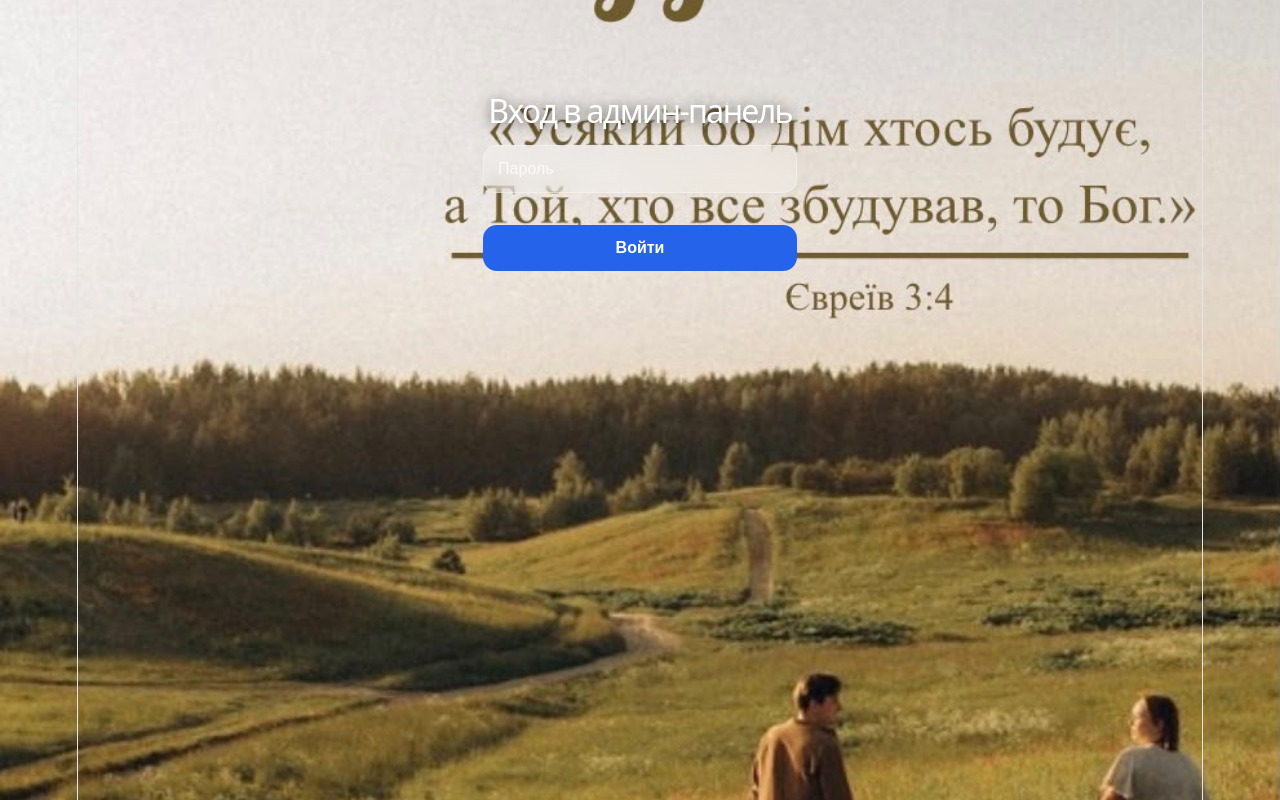
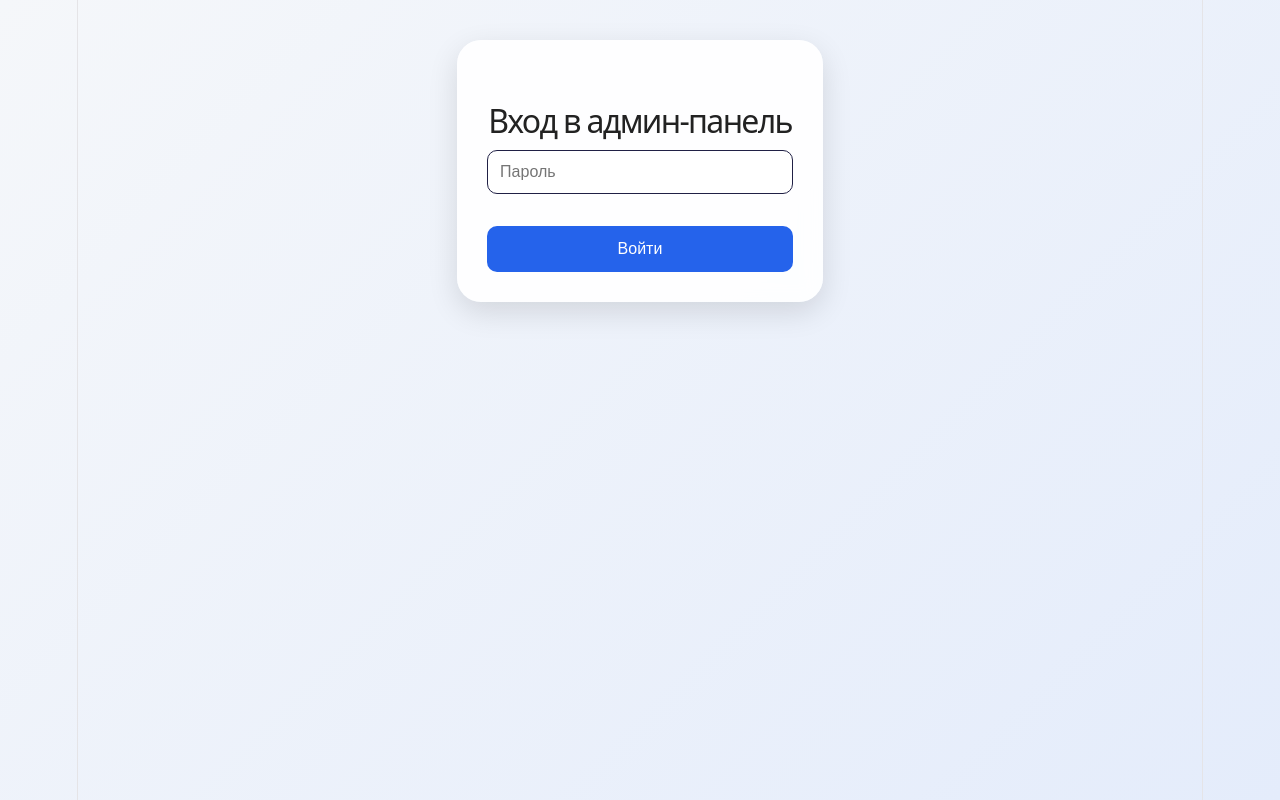
Before and after one commit to Malynskyi/church-registration, a React (Vite) app: page /family-admin-2026 in a window 1280 px wide. Built offline with nearby package versions, Linux system fonts and the light colour scheme.

Commit message:
Changed styles

```diff
--- a/src/pages/RegistrationPage.jsx
+++ b/src/pages/RegistrationPage.jsx
@@ -71,6 +71,8 @@ export default function RegistrationPage() {
                 «А я и дом мой будем служить Господу»
             </p>
 
+            {conferenceImage}
+
 
 
             <FatherForm
--- a/src/styles/RegistrationPage.css
+++ b/src/styles/RegistrationPage.css
@@ -2,93 +2,105 @@ body {
     margin: 0;
     font-family: Arial, sans-serif;
 
-    background-image: url("../assets/conference-bg.jpg");
-    background-size: cover;
-    background-position: center;
-    background-repeat: no-repeat;
-    background-attachment: fixed;
+    background: linear-gradient(135deg,
+            #f5f7fa,
+            #e4ecfb);
 
     min-height: 100vh;
 }
 
 .registration-container {
     max-width: 700px;
+
     margin: 40px auto;
-    padding: 20px;
 
-    background: transparent;
+    padding: 30px;
 
-    border: none;
-    box-shadow: none;
+    background: rgba(255, 255, 255, 0.9);
+
+    backdrop-filter: blur(10px);
+    -webkit-backdrop-filter: blur(10px);
+
+    border-radius: 24px;
+
+    box-shadow:
+        0 10px 30px rgba(0, 0, 0, 0.12);
 }
 
 .registration-title {
     text-align: center;
-    color: white;
+
+    color: #222;
 
     font-size: 32px;
+
     line-height: 1.2;
 
-    text-shadow: 0 2px 15px rgba(0, 0, 0, 0.7);
-
-    margin-bottom: 15px;
+    margin-bottom: 10px;
 }
 
 .conference-verse {
     text-align: center;
 
-    color: #d4af37;
+    font-size: 20px;
 
-    font-size: 22px;
-    font-weight: 700;
+    font-weight: 600;
 
-    text-shadow: 0 2px 10px rgba(0, 0, 0, 0.5);
+    color: #9a7b35;
 
-    margin-bottom: 30px;
+    margin-bottom: 20px;
+}
+
+.conference-banner {
+    width: 100%;
+
+    border-radius: 18px;
+
+    margin-bottom: 25px;
+
+    display: block;
+
+    box-shadow:
+        0 8px 25px rgba(0, 0, 0, 0.15);
 }
 
 .section-title {
     text-align: center;
 
-    color: white;
-
-    text-shadow: 0 2px 10px rgba(0, 0, 0, 0.7);
+    color: #222;
 
     margin-top: 30px;
+
     margin-bottom: 15px;
 }
 
 .form-input {
     width: 100%;
-    padding: 14px;
+
+    padding: 12px;
 
     margin-bottom: 12px;
 
+    border: 1px solid #202045;
+
+    border-radius: 10px;
+
+    font-size: 16px;
+
     box-sizing: border-box;
 
-    border-radius: 14px;
+    background: white;
 
-    border: 1px solid rgba(255, 255, 255, 0.35);
-
-    background: rgba(255, 255, 255, 0.25);
-
-    backdrop-filter: blur(12px);
-    -webkit-backdrop-filter: blur(12px);
-
-    color: white;
-    font-size: 16px;
-}
-
-.form-input::placeholder {
-    color: rgba(255, 255, 255, 0.8);
+    color: #222;
 }
 
 .form-input:focus {
     outline: none;
 
-    border-color: #d4af37;
+    border-color: #2563eb;
 
-    box-shadow: 0 0 15px rgba(212, 175, 55, 0.4);
+    box-shadow:
+        0 0 10px rgba(37, 99, 235, 0.15);
 }
 
 .submit-button {
@@ -97,20 +109,18 @@ body {
     padding: 14px;
 
     border: none;
-    border-radius: 14px;
+
+    border-radius: 10px;
 
     background: #2563eb;
 
     color: white;
 
     font-size: 16px;
-    font-weight: 600;
 
     cursor: pointer;
 
     margin-top: 20px;
-
-    transition: 0.2s;
 }
 
 .submit-button:hover {
@@ -118,36 +128,31 @@ body {
 }
 
 .info-box {
-    background: rgba(255, 255, 255, 0.18);
+    background: #eef4ff;
 
-    backdrop-filter: blur(12px);
-    -webkit-backdrop-filter: blur(12px);
+    border: 1px solid #3b82f6;
 
-    border: 1px solid rgba(255, 255, 255, 0.3);
+    border-radius: 12px;
 
-    border-radius: 16px;
-
-    padding: 18px;
+    padding: 15px;
 
     margin-bottom: 20px;
 
     text-align: center;
 
-    color: white;
+    color: #1e40af;
 
     font-weight: 600;
-
-    text-shadow: 0 1px 5px rgba(0, 0, 0, 0.5);
 }
 
 @media (max-width: 768px) {
     .registration-container {
         margin: 15px;
-        padding: 15px;
+        padding: 20px;
     }
 
     .registration-title {
-        font-size: 26px;
+        font-size: 28px;
     }
 
     .conference-verse {
```
